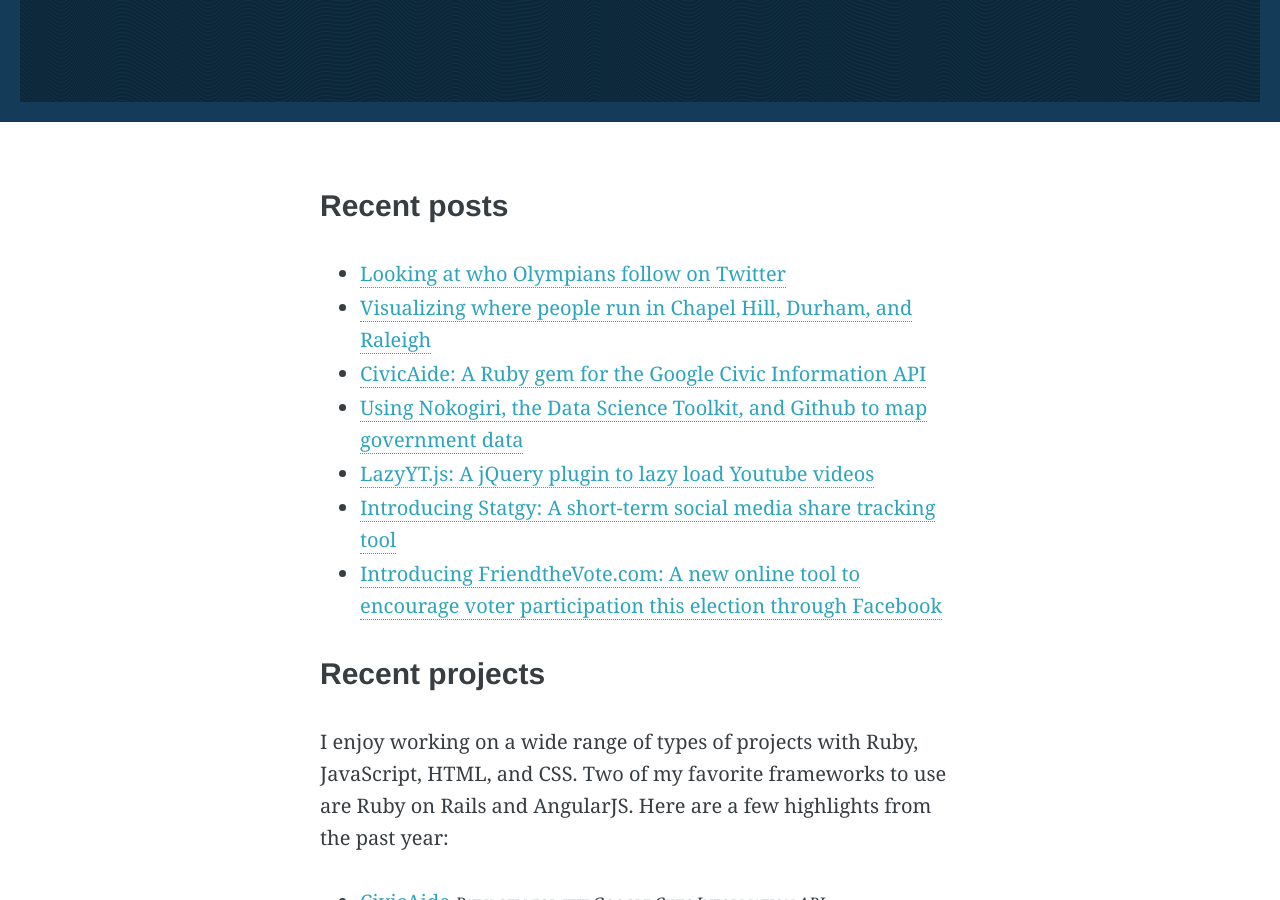
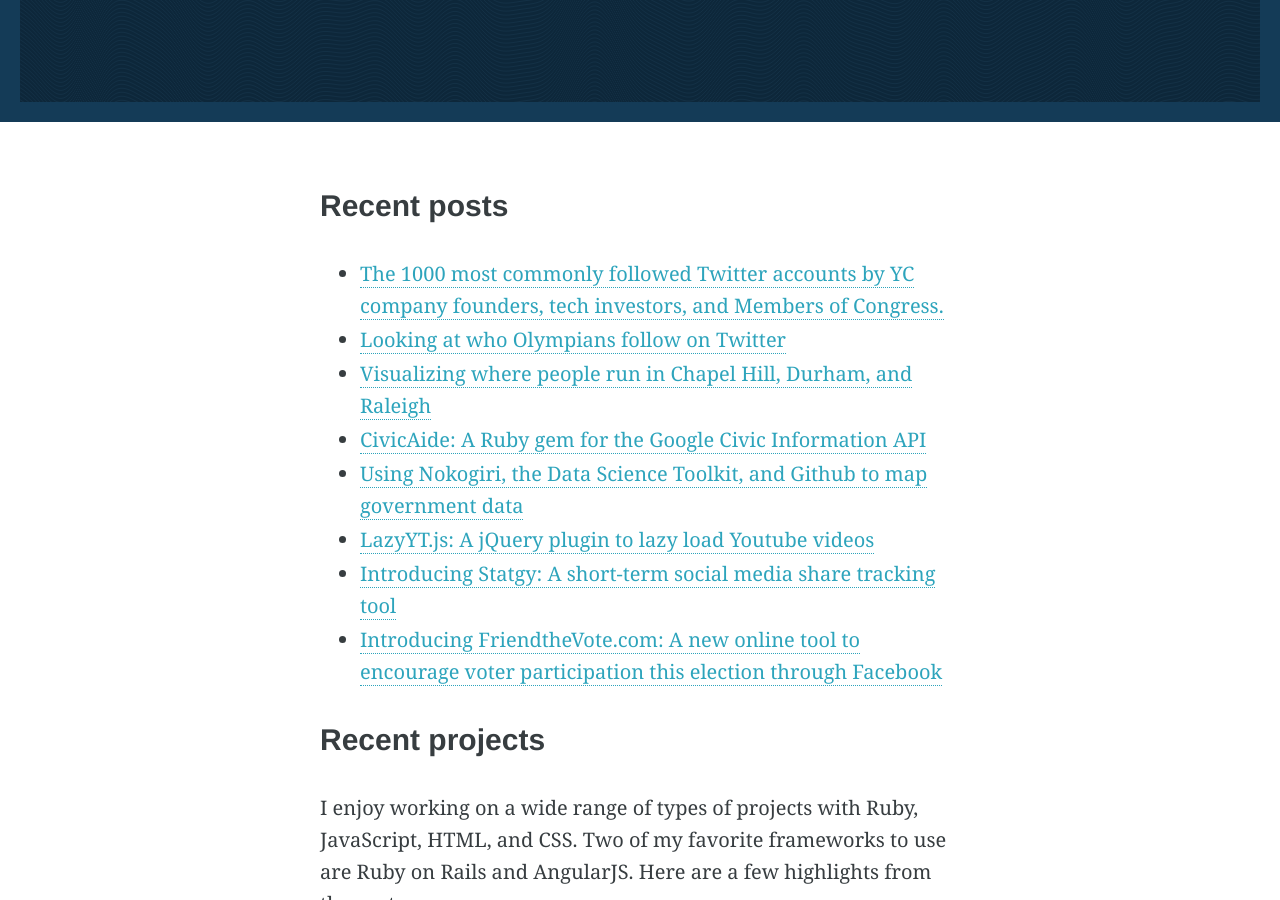
Before and after one commit to tylerpearson/old-site, a Jekyll site: the page built from index.html, in a window 1280 px wide and 900 px high, scrolled down 778 px. Built offline with Jekyll 4.4.1, drawn with Linux system fonts in a browser that asks for light colours; Markdown is read by kramdown in place of the engine named in the settings.

Commit message:
Add twitter most followed site link

```diff
--- a/index.html
+++ b/index.html
@@ -24,6 +24,7 @@ title: Tyler Pearson
                 <h2>Recent posts</h2>
 
                 <ul>
+                  <li><a href="http://tmf.tylerp.me">The 1000 most commonly followed Twitter accounts by YC company founders, tech investors, and Members of Congress.</a></li>
                   <li><a href="http://www.newmediacampaigns.com/blog/analyzing-who-olympians-follow-on-twitter">Looking at who Olympians follow on Twitter</a></li>
                   <li><a href="http://www.newmediacampaigns.com/blog/visualizing-most-popular-running-routes-in-chapel-hill-durham-and-raleigh">Visualizing where people run in Chapel Hill, Durham, and Raleigh</a></li>
                   <li><a href="http://www.newmediacampaigns.com/blog/civicaide-a-ruby-gem-for-the-google-civic-information-api">CivicAide: A Ruby gem for the Google Civic Information API</a></li>
```
